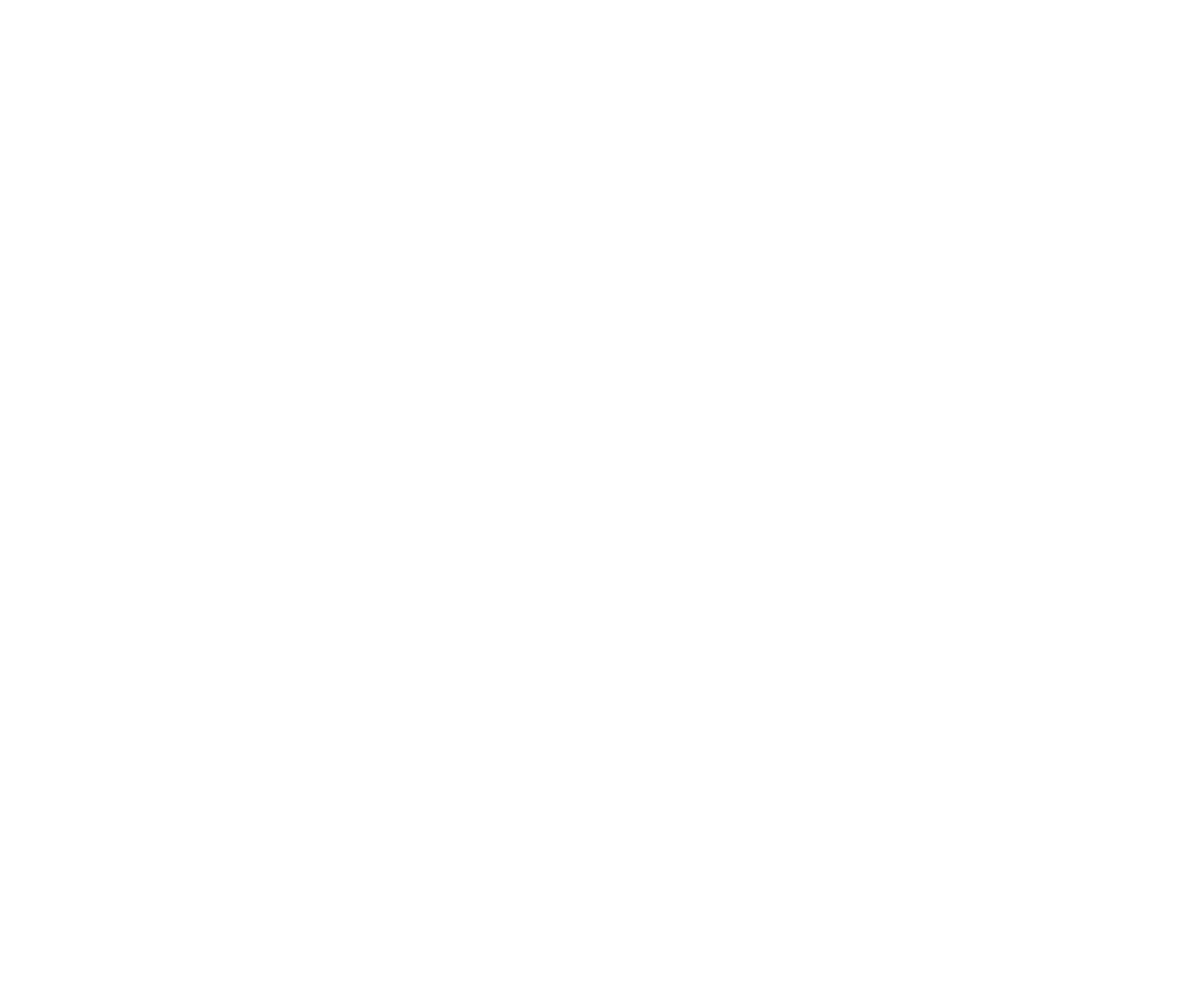
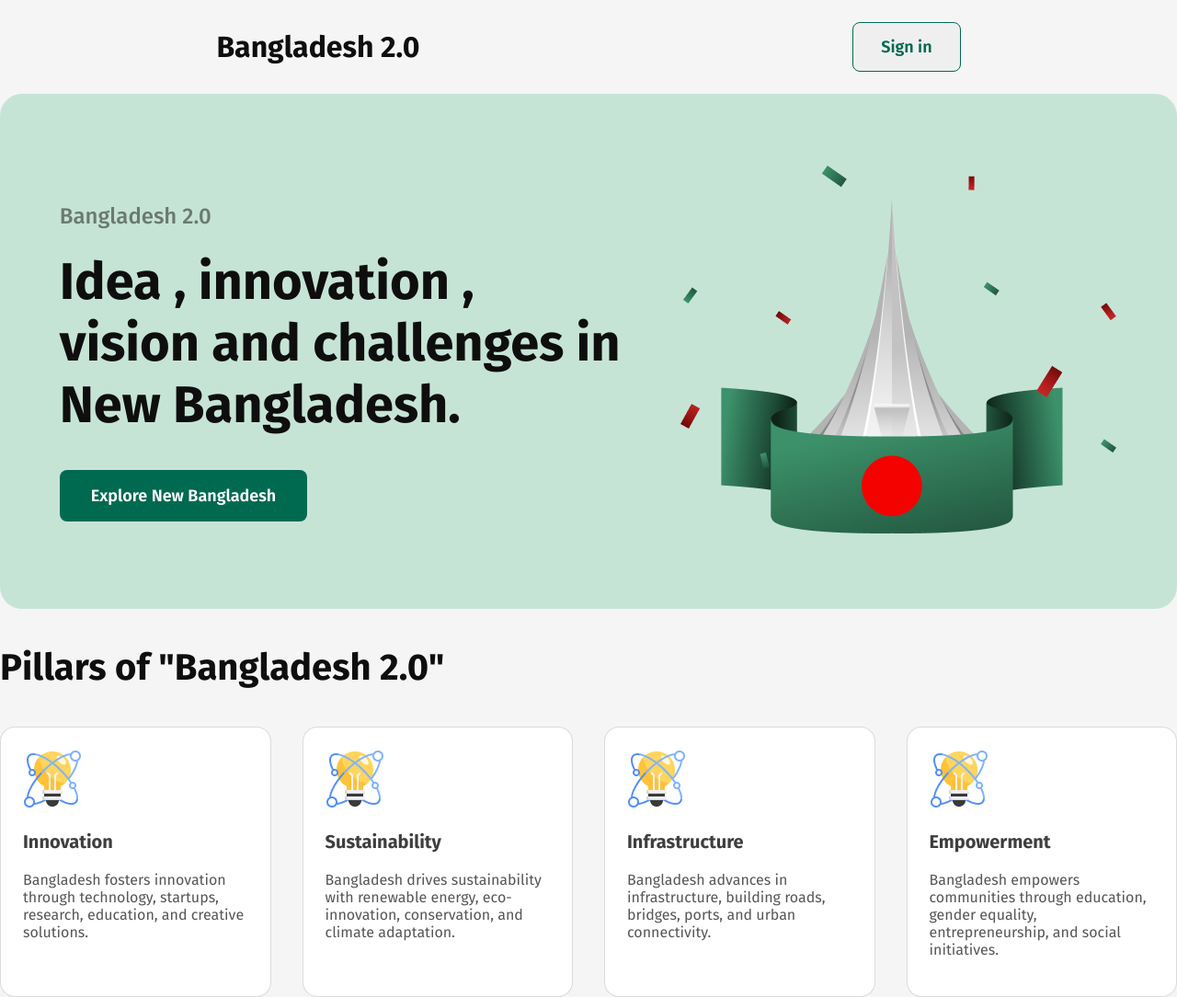
Before and after one commit to shihabuddin-dev/assignment-1, a plain HTML site: page index.html in a window 1280 px wide. Shown: the whole page at 92% size. Before the commit the page ends 800 px from the top, so only its background shows below. Drawn offline with Linux system fonts and the light colour scheme.

Commit message:
added nav , hero & box section

```diff
--- a/index.html
+++ b/index.html
@@ -1,19 +1,69 @@
 <!DOCTYPE html>
 <html lang="en">
+
 <head>
     <meta charset="UTF-8">
     <meta name="viewport" content="width=device-width, initial-scale=1.0">
     <title>Assignment 1</title>
+    <link rel="stylesheet" href="style/style.css">
 </head>
+
 <body>
+    <nav class="navbar">
+        <p class="navbar-logo">Bangladesh 2.0</p>
+        <button class="navbar-btn">Sign in</button>
+
+    </nav>
+
     <header>
+        <!-- Navbar Section  -->
+
+        <!-- Hero Section  -->
+        <section class="hero">
+            <div class="hero-left">
+                <p class="hero-subtitle">Bangladesh 2.0</p>
+                <p class="hero-title">Idea , innovation ,<br>
+                    vision and challenges in <br> New Bangladesh.</p>
+                <button class="hero-btn">Explore New Bangladesh</button>
+            </div>
+            <div class="hero-right"><img class="hero-img" src="assets/hero.png" alt=""></div>
+        </section>
 
     </header>
     <main>
+        <!-- Pillars Of Bangladesh 2.0 Section  -->
+         <section class="bd-sec">
+            <p class="bd-sec-title">Pillars of "Bangladesh 2.0"</p>
+            <div class="bd-sec-hole-box">
+                <div class="bd-sec-box">
+                    <img src="assets/card-icon.png" alt="">
+                    <p class="bd-sec-box-title">Innovation</p>
+                    <p class="bd-sec-box-description">Bangladesh fosters innovation through technology, startups, research, education, and creative solutions.</p>
+                </div>
+                <div class="bd-sec-box">
+                    <img src="assets/card-icon.png" alt="">
+                    <p class="bd-sec-box-title">Sustainability</p>
+                    <p class="bd-sec-box-description">Bangladesh drives sustainability with renewable energy, eco-innovation, conservation, and climate adaptation.</p>
+                </div>
+                <div class="bd-sec-box">
+                    <img src="assets/card-icon.png" alt="">
+                    <p class="bd-sec-box-title">Infrastructure</p>
+                    <p class="bd-sec-box-description">Bangladesh advances in infrastructure, building roads, bridges, ports, and urban connectivity.</p>
+                </div>
+                <div class="bd-sec-box">
+                    <img src="assets/card-icon.png" alt="">
+                    <p class="bd-sec-box-title">Empowerment</p>
+                    <p class="bd-sec-box-description">Bangladesh empowers communities through education, gender equality, entrepreneurship, and social initiatives.</p>
+                </div>
+            </div>
 
+
+
+         </section>
     </main>
     <footer>
 
     </footer>
 </body>
+
 </html>
--- a/style/style.css
+++ b/style/style.css
@@ -0,0 +1,133 @@
+@import url('https://fonts.googleapis.com/css2?family=Fira+Sans:ital,wght@0,100;0,200;0,300;0,400;0,500;0,600;0,700;0,800;0,900;1,100;1,200;1,300;1,400;1,500;1,600;1,700;1,800;1,900&display=swap');
+
+
+
+body {
+    font-family: "Fira Sans", serif;
+    margin: 0;
+    padding: 0;
+    background-color: #F5F5F5;
+
+}
+
+/* Nav Section Style  */
+.navbar {
+
+    display: flex;
+    justify-content: space-around;
+    align-items: center;
+
+
+}
+
+.navbar-logo {
+    color: #0e0e0e;
+
+    font-size: 32px;
+    font-weight: 700;
+    line-height: 38px;
+}
+
+.navbar-btn {
+    padding: 15px 30px 15px 30px;
+    border: 1px solid rgb(0, 106, 80);
+    border-radius: 8px;
+    color: rgb(0, 106, 80);
+    font-family: Fira Sans;
+    font-size: 18px;
+    font-weight: 600;
+    line-height: 22px;
+
+}
+
+/* Hero Section Style  */
+.hero {
+    margin: 0 auto;
+    width: 1280px;
+    height: 560px;
+    border-radius: 24px;
+    background: rgb(198, 228, 214);
+    display: flex;
+    justify-content: space-evenly;
+    align-items: center;
+}
+
+.hero-subtitle {
+    color: rgba(14, 14, 14, 0.5);
+    font-size: 24px;
+    font-weight: 500;
+
+}
+
+.hero-title {
+    color: rgb(14, 14, 14);
+    font-size: 56px;
+    font-weight: 700;
+    margin-top: 16px;
+}
+
+.hero-btn {
+
+    border-radius: 8px;
+    border: none;
+    background: rgb(0, 106, 80);
+    color: rgb(255, 255, 255);
+    font-family: Fira Sans;
+    font-size: 18px;
+    font-weight: 600;
+    margin-top: -20px;
+    padding: 17px 34px 17px 34px;
+
+
+}
+
+/* Pillars Of Bangladesh 2.0 Section Style  */
+.bd-sec-title {
+    color: rgb(14, 14, 14);
+    font-size: 40px;
+    font-weight: 700;
+
+
+}
+
+.bd-sec {
+    width: 1280px;
+height: 324px;
+margin: 0 auto  ;
+
+}
+
+.bd-sec-hole-box {
+    display: flex;
+    align-items: center;
+    justify-content: space-around;
+    gap: 34px;
+
+}
+
+.bd-sec-box {
+    width: 302px;
+    height: 244px;
+
+    border: 1px solid rgba(14, 14, 14, 0.15);
+    border-radius: 16px;
+
+    background: rgb(255, 255, 255);
+    padding: 24px;
+}
+
+
+.bd-sec-box-title {
+    color: rgba(14, 14, 14, 0.8);
+    font-size: 20px;
+    font-weight: 700;
+    line-height: 24px;
+}
+
+.bd-sec-box-description {
+    color: rgba(14, 14, 14, 0.7);
+    font-family: Fira Sans;
+    font-size: 16px;
+    font-weight: 400;
+
+}
```
